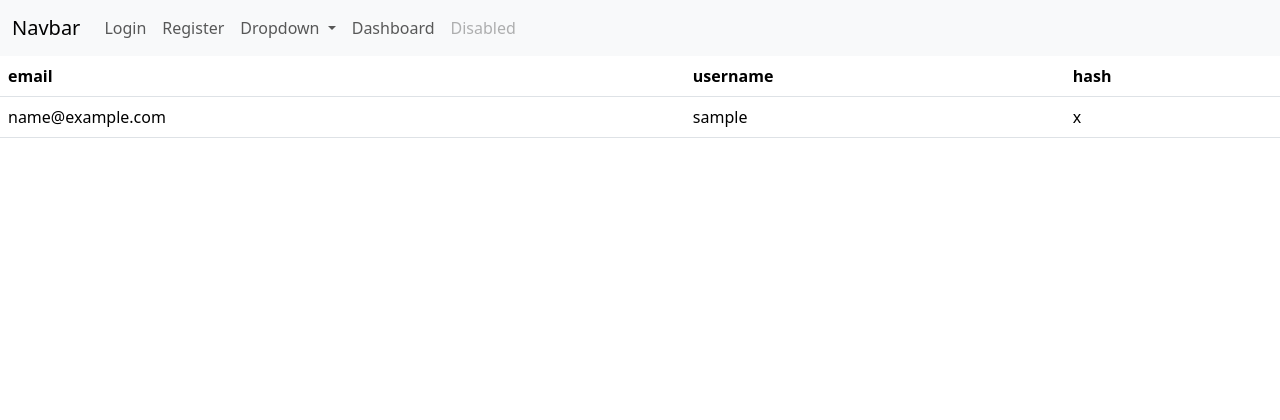
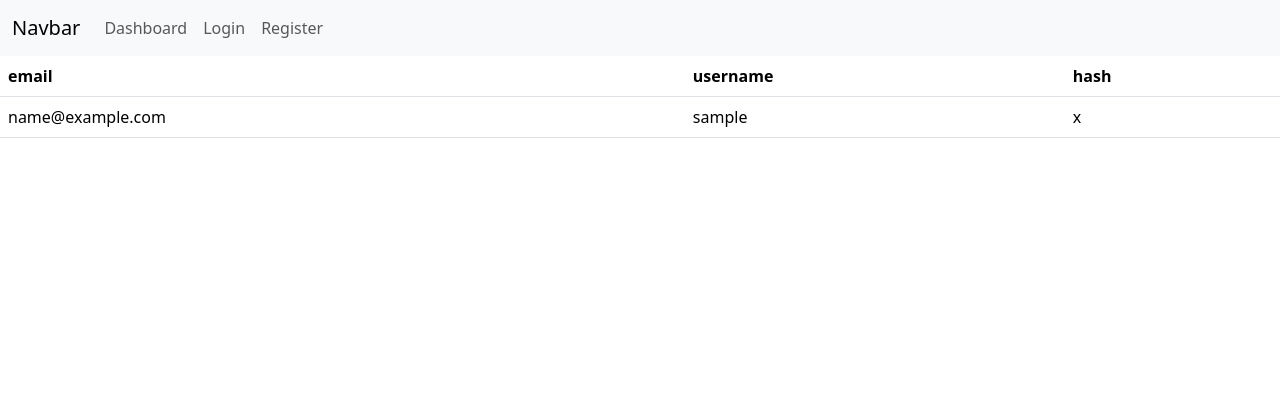
Before and after one commit to Ohlivier/webtechtProgrammeerles, a Python web app: template templates/debug.html in a window 1280 px wide. Shown: the top 420 px of the page. Run offline with Jinja, Linux system fonts and the light colour scheme; the template is opened without the code that fills it: most values are stand-ins (such as "Sample title", 1, 10 or a date in 2020).

Commit message:
Fixed navbar

```diff
--- a/app.py
+++ b/app.py
@@ -17,7 +17,7 @@ def login():
         user = User.query.filter_by(email=form.email.data).first()
         if user.check_password(form.password.data) and user is not None:
             login_user(user)
-            flash('Succesvol ingelogd.')
+            # flash('Succesvol ingelogd.')
             redir = request.args.get('next')
 
             if redir is None or not redir[0] == '/':
--- a/templates/base.html
+++ b/templates/base.html
@@ -4,7 +4,8 @@
     <meta charset="utf-8">
     <meta name="viewport" content="width=device-width, initial-scale=1">
     <title>{% block title %}{% endblock %}</title>
-    <link href="https://cdn.jsdelivr.net/npm/bootstrap@5.3.3/dist/css/bootstrap.min.css" rel="stylesheet" integrity="sha384-QWTKZyjpPEjISv5WaRU9OFeRpok6YctnYmDr5pNlyT2bRjXh0JMhjY6hW+ALEwIH" crossorigin="anonymous">
+    <link href="https://cdn.jsdelivr.net/npm/bootstrap@5.3.3/dist/css/bootstrap.min.css" rel="stylesheet"
+          integrity="sha384-QWTKZyjpPEjISv5WaRU9OFeRpok6YctnYmDr5pNlyT2bRjXh0JMhjY6hW+ALEwIH" crossorigin="anonymous">
     <link href="{{ url_for('static', filename='css/main.css') }}" rel="stylesheet">
 </head>
 <body>
@@ -12,11 +13,15 @@
 <nav class="navbar navbar-expand-lg bg-body-tertiary">
     <div class="container-fluid">
         <a class="navbar-brand" href="{{ url_for('index') }}">Navbar</a>
-    <button class="navbar-toggler" type="button" data-bs-toggle="collapse" data-bs-target="#navbarSupportedContent" aria-controls="navbarSupportedContent" aria-expanded="false" aria-label="Toggle navigation">
+        <button class="navbar-toggler" type="button" data-bs-toggle="collapse" data-bs-target="#navbarSupportedContent"
+                aria-controls="navbarSupportedContent" aria-expanded="false" aria-label="Toggle navigation">
             <span class="navbar-toggler-icon"></span>
         </button>
         <div class="collapse navbar-collapse" id="navbarSupportedContent">
             <ul class="navbar-nav me-auto mb-2 mb-lg-0">
+                <li class="nav-item">
+                    <a class="nav-link" href="{{ url_for('dashboard.dashboard') }}">Dashboard</a>
+                </li>
                 {% if current_user.is_authenticated %}
                     <li class="nav-item">
                         <a class="nav-link" href="{{ url_for('logout') }}">Logout</a>
@@ -29,23 +34,6 @@
                         <a class="nav-link" href="{{ url_for('register') }}">Register</a>
                     </li>
                 {% endif %}
-        <li class="nav-item dropdown">
-          <a class="nav-link dropdown-toggle" href="#" role="button" data-bs-toggle="dropdown" aria-expanded="false">
-            Dropdown
-          </a>
-          <ul class="dropdown-menu">
-            <li><a class="dropdown-item" href="#">Action</a></li>
-            <li><a class="dropdown-item" href="#">Another action</a></li>
-            <li><hr class="dropdown-divider"></li>
-            <li><a class="dropdown-item" href="#">Something else here</a></li>
-          </ul>
-          <li class="nav-item">
-            <a class="nav-link" href="{{ url_for('dashboard.dashboard') }}">Dashboard</a>
-          </li>
-        </li>
-        <li class="nav-item">
-          <a class="nav-link disabled" aria-disabled="true">Disabled</a>
-        </li>
             </ul>
         </div>
     </div>
@@ -66,6 +54,8 @@
         <p class="text-center text-muted">© 2024 Senioren, Inc</p>
     </footer>
 </div>
-    <script src="https://cdn.jsdelivr.net/npm/bootstrap@5.3.3/dist/js/bootstrap.bundle.min.js" integrity="sha384-YvpcrYf0tY3lHB60NNkmXc5s9fDVZLESaAA55NDzOxhy9GkcIdslK1eN7N6jIeHz" crossorigin="anonymous"></script>
+<script src="https://cdn.jsdelivr.net/npm/bootstrap@5.3.3/dist/js/bootstrap.bundle.min.js"
+        integrity="sha384-YvpcrYf0tY3lHB60NNkmXc5s9fDVZLESaAA55NDzOxhy9GkcIdslK1eN7N6jIeHz"
+        crossorigin="anonymous"></script>
 </body>
 </html>
```
Lines whose indentation alone changed are shown as unchanged.
